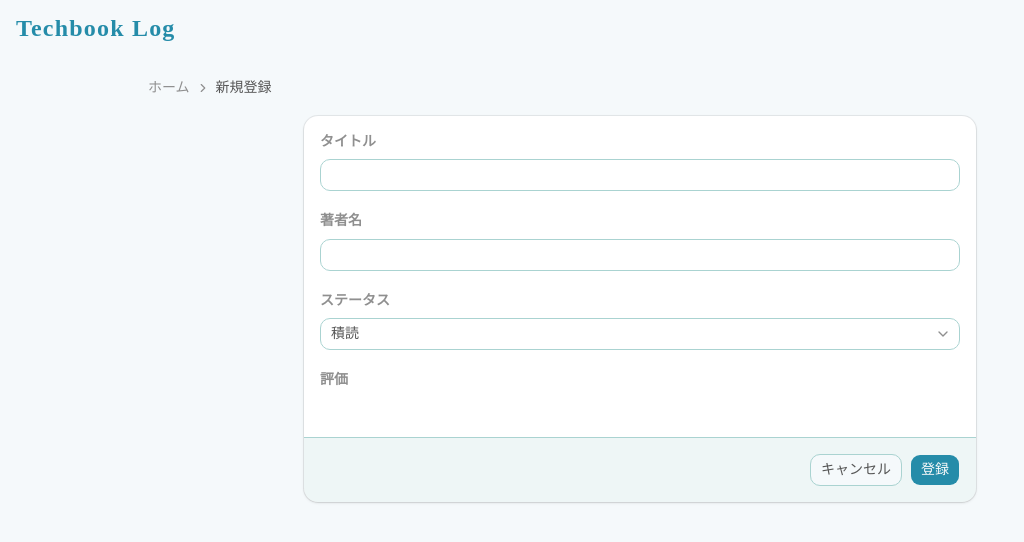
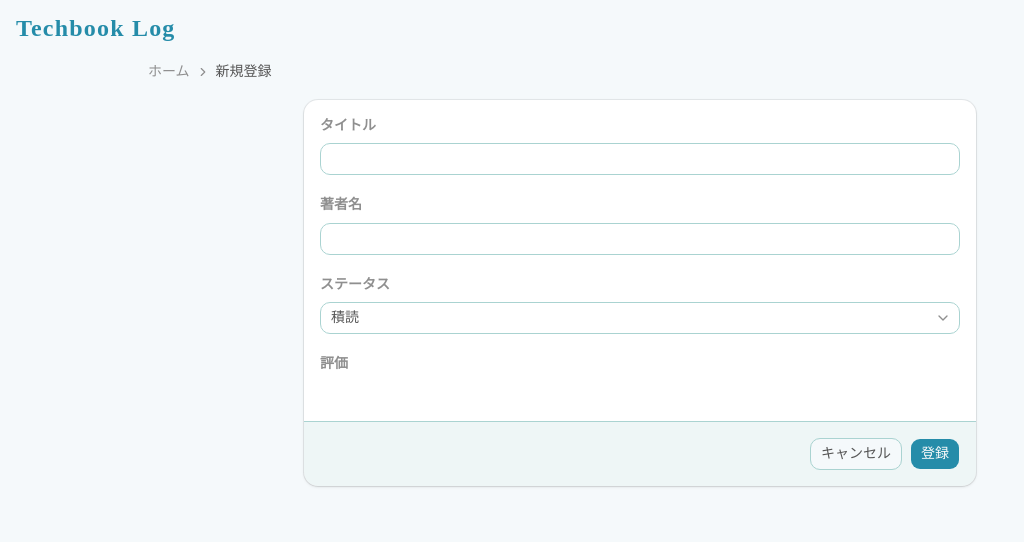
Before and after one commit to nkdev-tech/techbook-log, a Next.js app in the folder web/: page /books/new in a window 1280 px wide. Shown: the top 542 px of the page, without its empty margins (0-1024 px from the left). Built offline with nearby package versions, Linux system fonts and the light colour scheme.

Commit message:
CSS調整

```diff
--- a/web/src/app/books/page.tsx
+++ b/web/src/app/books/page.tsx
@@ -31,7 +31,7 @@ export default function BooksPage() {
 
   return (
     <div className="w-full">
-      <div className="flex justify-end my-3 h-[2rem]">
+      <div className="flex justify-end mt-1 mb-3 h-[2rem]">
         <Button type="button" onClick={() => router.push("/books/new")}>
           新規登録
         </Button>
--- a/web/src/app/layout.tsx
+++ b/web/src/app/layout.tsx
@@ -34,7 +34,7 @@ export default function RootLayout({
       <body className="min-h-full flex flex-col">
         <Providers>
           <Header />
-          <main className="w-full max-w-5xl container mx-auto px-5 py-2">
+          <main className="w-full max-w-5xl container mx-auto px-5">
             <Navigation />
             {children}
           </main>
--- a/web/src/components/Navigation.tsx
+++ b/web/src/components/Navigation.tsx
@@ -42,7 +42,7 @@ export default function Navigation() {
   if (breadcrumbPaths === null) return null;
 
   return (
-    <div className="flex item-center my-3 h-[2rem]">
+    <div className="flex item-center mt-1 mb-3 h-[2rem]">
       <Breadcrumb className="h-full">
         <BreadcrumbList className="h-full">
           {breadcrumbPaths.map(({ path, label }, index) => (
```
